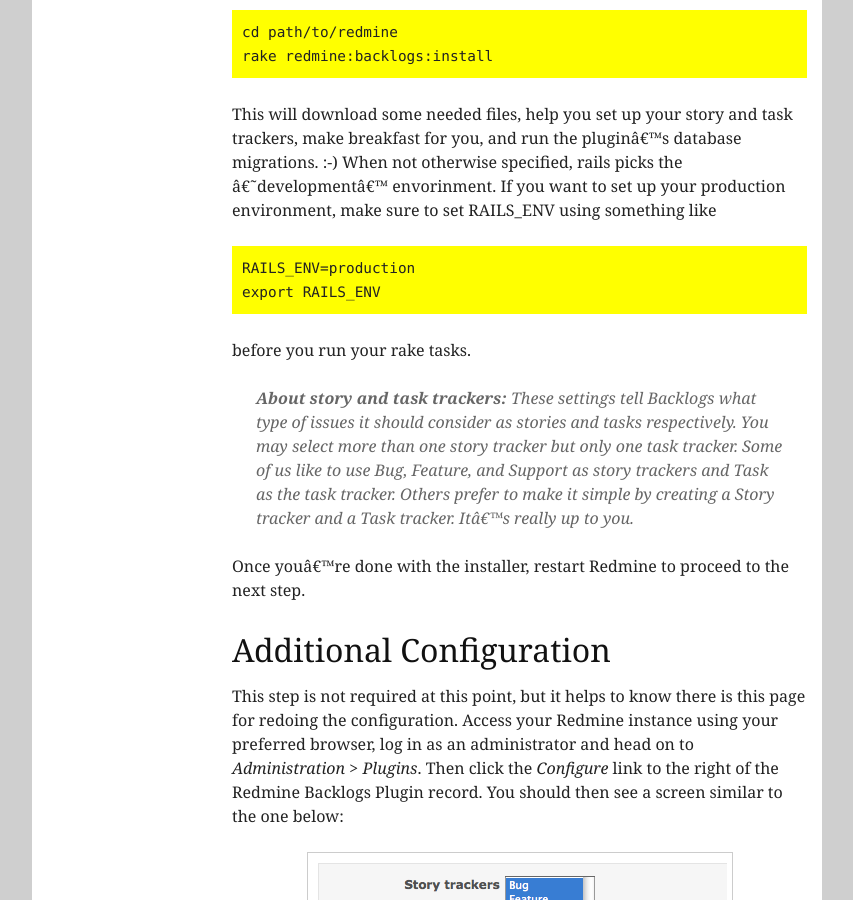
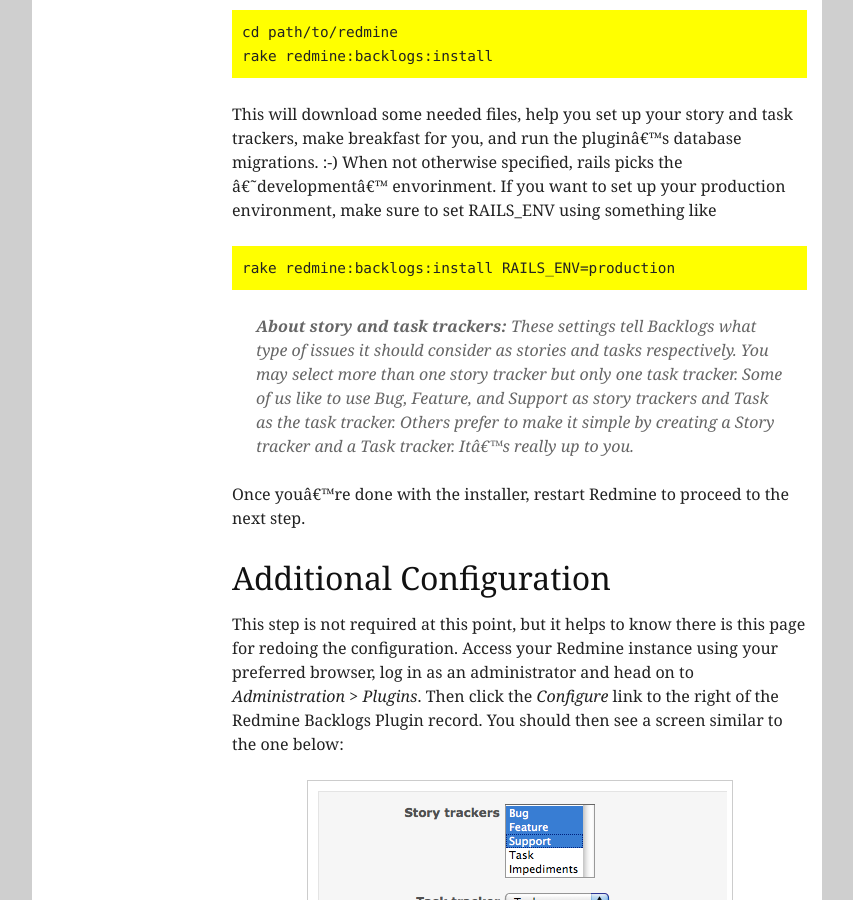
Before and after one commit to backlogs/www, a Jekyll site: the page built from _posts/en/1999-06-01-installation.markdown, in a window 1280 px wide and 900 px high, scrolled down 3363 px. Shown: the whole window, without its empty margins (213-1066 px from the left). Built offline with Jekyll 4.4.1, drawn with Linux system fonts in a browser that asks for light colours; comment, search, counter and statistics services are not loaded.

Commit message:
Shortcut for setting RAILS_ENV

```diff
--- a/_posts/en/1999-06-01-installation.markdown
+++ b/_posts/en/1999-06-01-installation.markdown
@@ -95,10 +95,7 @@ migrations. :-) When not otherwise specified, rails picks the
 'development' envorinment. If you want to set up your production
 environment, make sure to set RAILS_ENV using something like
 
-    RAILS_ENV=production
-    export RAILS_ENV
-
-before you run your rake tasks.
+    rake redmine:backlogs:install RAILS_ENV=production
 
 > **About story and task trackers:** These settings tell Backlogs what type of issues it should consider as stories and tasks respectively. You may select more than one story tracker but only one task tracker. Some of us like to use Bug, Feature, and Support as story trackers and Task as the task tracker. Others prefer to make it simple by creating a Story tracker and a Task tracker. It's really up to you.
 
```
